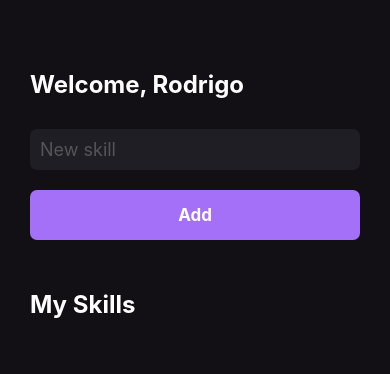
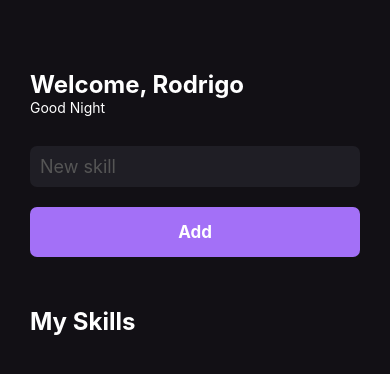
Before and after one commit to rodrigoarsp/myskylls, a React Native app: screen / in a window 390 px wide. Shown: the top 374 px of the page. Built offline with nearby package versions, Linux system fonts and the light colour scheme.

Commit message:
useEffect2

```diff
--- a/src/pages/Home.js
+++ b/src/pages/Home.js
@@ -31,6 +31,13 @@ export function Home() {
   useEffect(() => {
     const currentHour = new Date().getHours();
     console.log(currentHour);
+    if (currentHour < 12){
+      setGreeting("Good Morning");
+    }else if(currentHour >= 12 && currentHour < 18){
+      setGreeting("Good Afternoon");
+    }else{
+      setGreeting("Good Night");
+    }
   }, []);
 
   return(
@@ -89,4 +96,7 @@ const styles = StyleSheet.create({
     marginTop: 30,
     borderRadius: 7
   },
+  greeting:{
+    color: '#FFF',
+  }
 });
```
